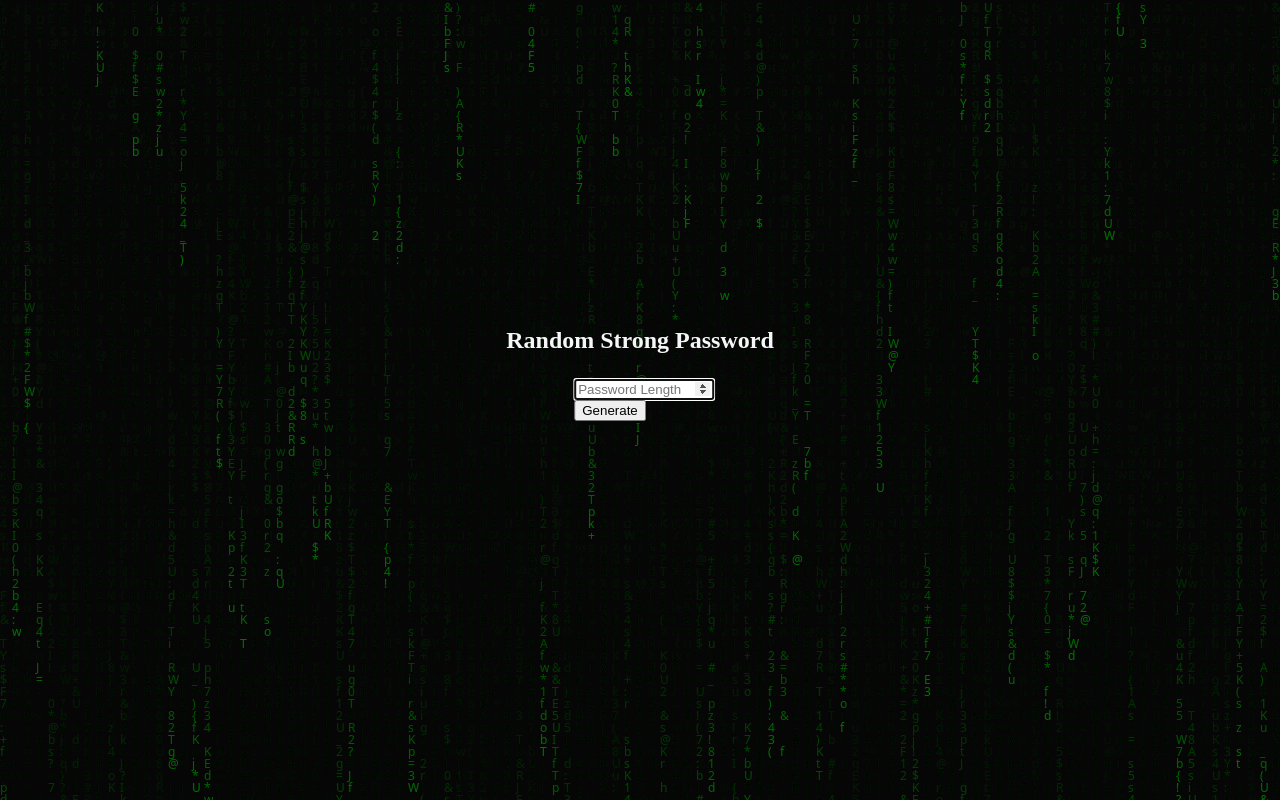
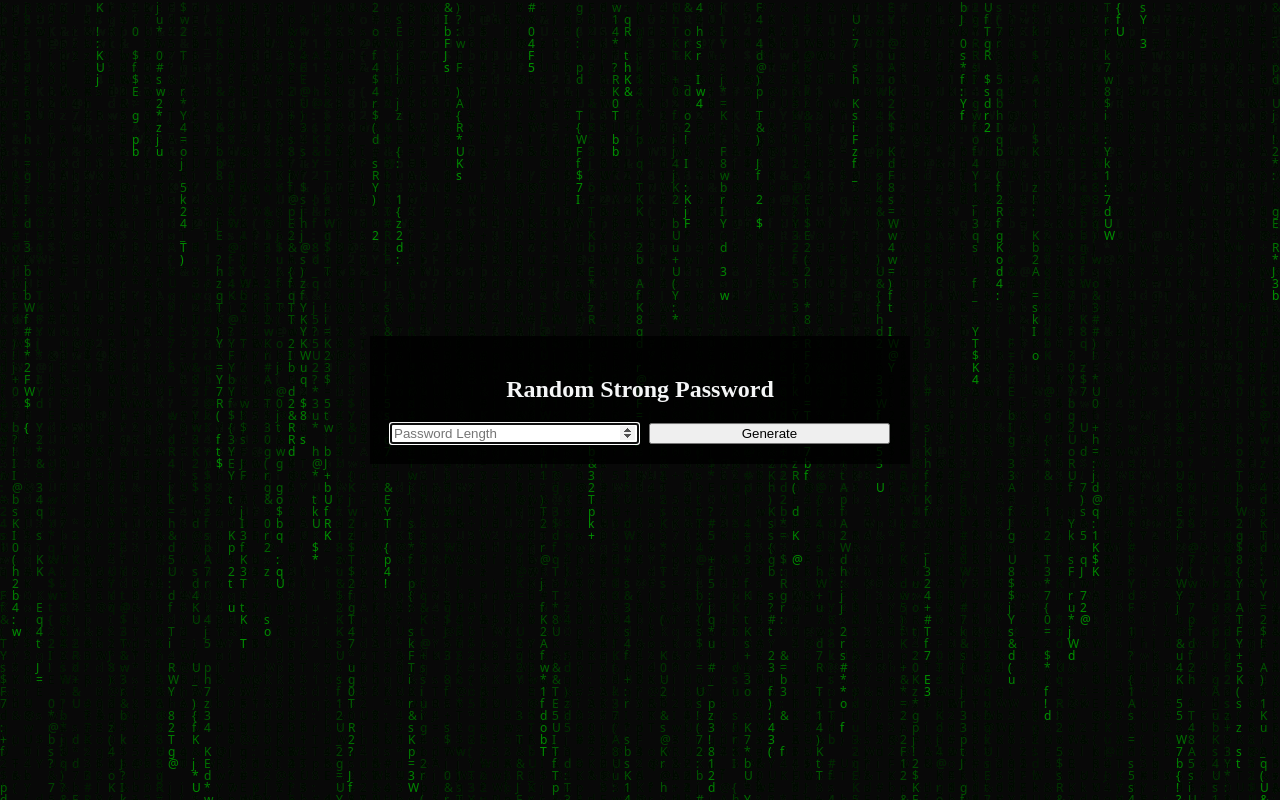
Before and after one commit to mjc-brito/CS50x-Final-Project, a Flask app: page / in a window 1280 px wide. Run offline with Flask 3, Linux system fonts and the light colour scheme.

Commit message:
Position fix

```diff
--- a/static/css/styles.css
+++ b/static/css/styles.css
@@ -13,29 +13,26 @@ canvas {
     top: 50%;
     left: 50%;
     transform: translate(-50%, -50%);
-    width: 100%;
-    height: 100%;
-    background-color: rgba(0, 0, 0, 0.2);
-    display: flex;
-    justify-content: center;
-    align-items: center;
+    width: 80%; /* Adjust the width as needed */
+    max-width: 500px; /* Set a maximum width if desired */
+    padding: 20px; /* Add some padding */
+    background-color: rgba(0, 0, 0, 0.8);
+    text-align: center; /* Center align content */
 }
 
-.title, .result, .form {
-    position: absolute;
-    top: 40%;
-    left: 50%;
-    transform: translate(-50%, -50%);
+.title {
+    margin-bottom: 20px; /* Add some space between title and form */
 }
 
-.result {
-    top: 60%;
+.input-container {
+    display: flex;
 }
 
-.form {
-    top: 50%;
+.input-container input[type="number"] {
+    width: calc(50% - 5px); /* Set input width to occupy half of the container width */
+    margin-right: 10px; /* Add some space between inputs */
 }
 
-input[type="number"] {
-    width: 100%;
+.input-container input[type="submit"] {
+    width: calc(50% - 5px); /* Set input width to occupy half of the container width */
 }
--- a/templates/index.html
+++ b/templates/index.html
@@ -2,4 +2,17 @@
 
 {% block body %}
 
+<canvas></canvas>
+        <section class="main">
+            <h1 class="title">Random Strong Password</h1>
+            <div class="lengthSelector">
+                <form class="form" action="/" method="post">
+                    <div class="input-container">
+                        <input type="number" min="8" max="16" placeholder="Password Length" name="length" autocomplete="off" autofocus required>
+                        <input type="submit" value="Generate">
+                    </div>
+                </form>
+            </div>
+        </section>
+
 {% endblock %}
--- a/templates/layout.html
+++ b/templates/layout.html
@@ -8,16 +8,6 @@
         <title>Random Strong Password</title>
     </head>
     <body>
-        <canvas></canvas>
-        <section class="main">
-            <h1 class="title">Random Strong Password</h1>
-            <div class="lengthSelector">
-                <form class="form" action="/" method="post">
-                    <input type="number" min="8" max="16" placeholder="Password Length" name="length" autocomplete="off" autofocus required>
-                    <input type="submit" value="Generate">
-                </form>
-            </div>
             {% block body %}{% endblock %}
-        </section>
     </body>
 </html>
```
Also changed, not shown: templates/password.html (+13 -1 lines), README.md.
